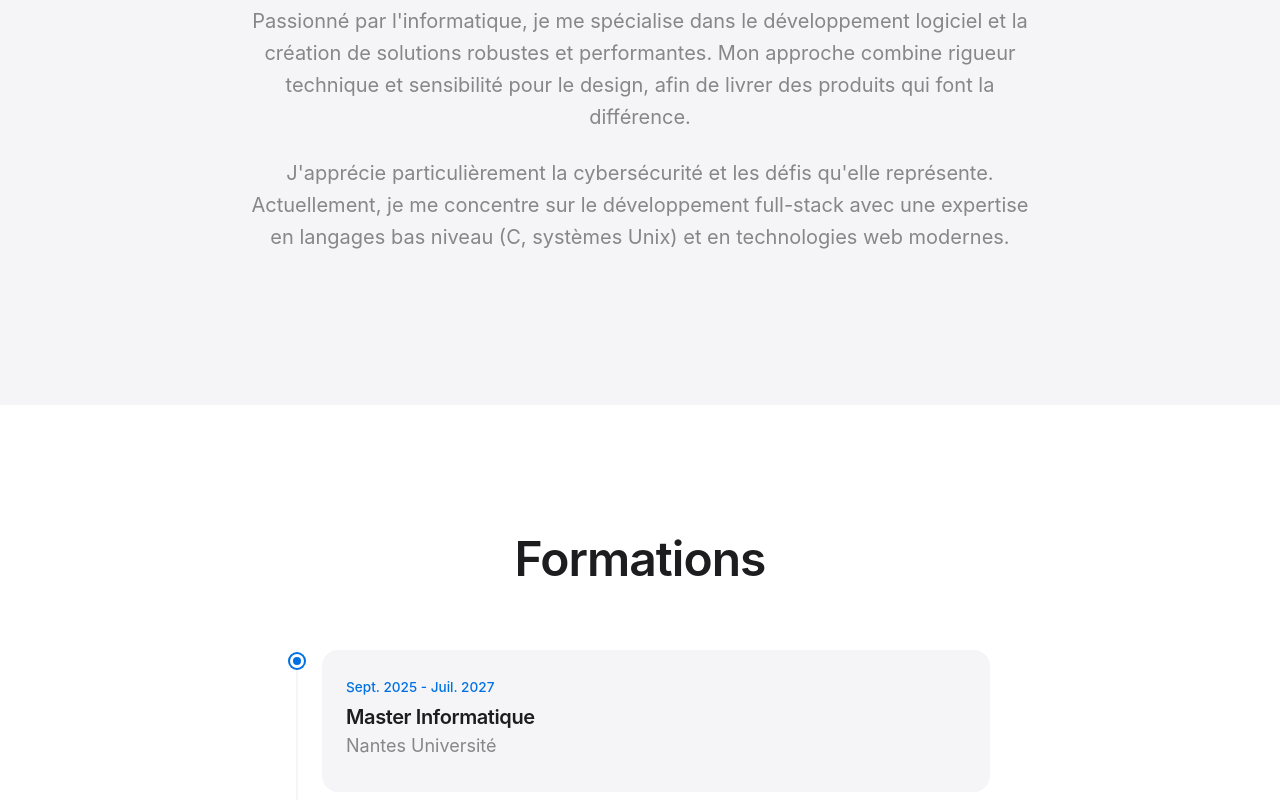
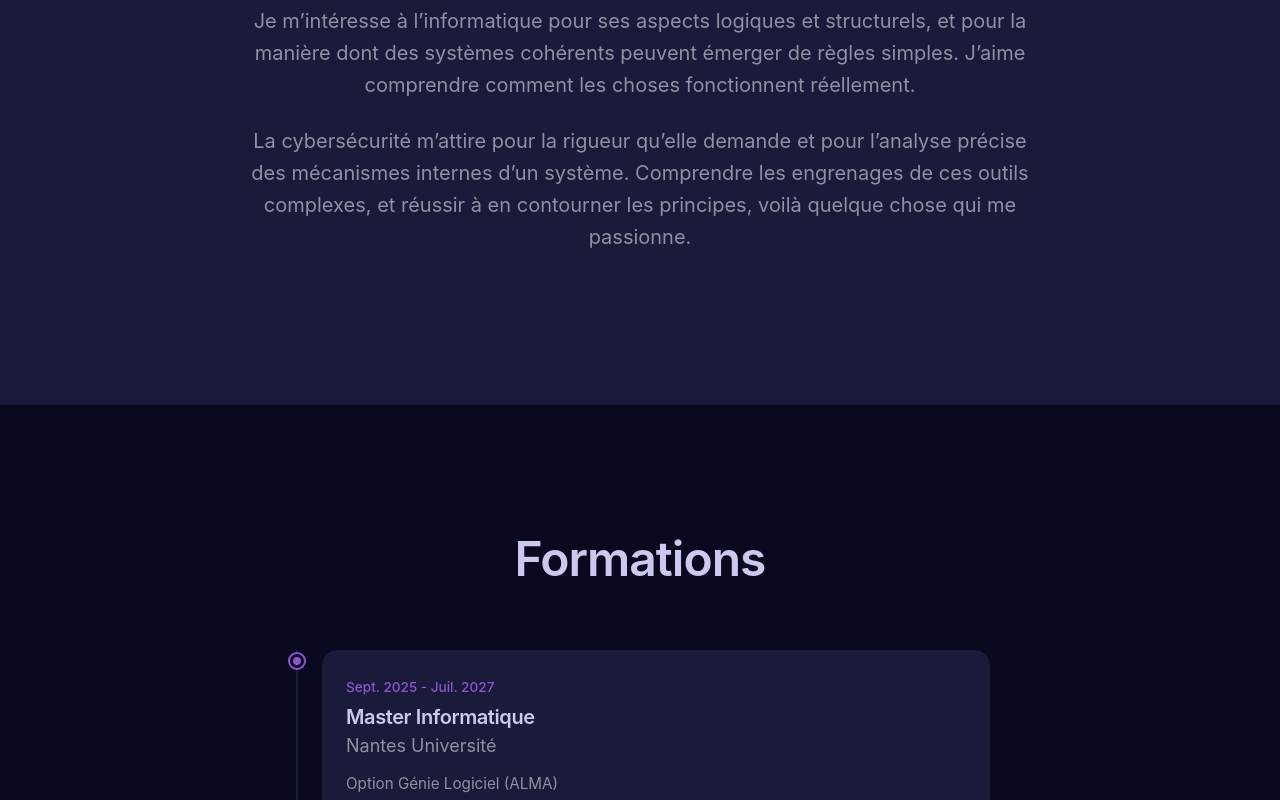
Before and after one commit to Blgr-Fish/Blgr-Fish.github.io, a Vue app: page / in a window 1280 px wide. Shown: the part 1040-1840 px from the top of the page. Built offline with nearby package versions, Linux system fonts and the light colour scheme.

Commit message:
fix: fixed a bug where body was flashing white at the page loading, updated colors theme

```diff
--- a/index.html
+++ b/index.html
@@ -2,9 +2,17 @@
 <html lang="en">
   <head>
     <meta charset="UTF-8" />
-    <link rel="icon" type="image/svg+xml" href="/vite.svg" />
+      <script>
+          (function() {
+            const savedTheme = localStorage.getItem('theme') || 'dark'
+            const html = document.documentElement
+            html.classList.add('no-transition')
+            html.setAttribute('data-theme', savedTheme)
+          })()
+      </script>
+    <link rel="icon" type="image/svg+xml" href="/icon.png" />
     <meta name="viewport" content="width=device-width, initial-scale=1.0" />
-    <title>fish-portfolio</title>
+    <title>Ziad Portfolio</title>
   </head>
   <body>
     <div id="app"></div>
--- a/src/App.vue
+++ b/src/App.vue
@@ -8,7 +8,7 @@ const formations = ref([
     school: 'Nantes Université',
     degree: 'Master Informatique',
     period: 'Sept. 2025 - Juil. 2027',
-    description: null,
+    description: 'Option Génie Logiciel (ALMA)',
     skills: null
   },
   {
@@ -42,13 +42,13 @@ const projects = ref([
     tags: ['Cybersécurité', 'Hacking éthique'],
     link: null,
     date: 'Déc. 2023',
-    image: '/media/images/projects/security.jpg'
+    image: '/media/images/projects/NantesUniversite.png'
   },
   {
     title: 'Jeu Vidéo 2D en Java',
-    description: 'Création d\'un shoot\'em up spatial "Galactic Shooter" en équipe de 3, utilisant JavaFX, Maven et GitLab pour la gestion du projet.',
+    description: 'Création d\'un shoot\'em up spatial "Galactic Shooter" en équipe de 3, utilisant JavaFX et Maven.',
     tags: ['Java', 'JavaFX', 'Maven', 'Git'],
-    link: 'https://bit.ly/Galactic-Shooter',
+    link: 'https://github.com/Blgr-Fish/Galactic-Shooter',
     date: 'Oct. 2023',
     image: '/media/images/projects/GalacticShooter.png'
   },
@@ -101,12 +101,10 @@ const onDragEnd = () => {
   prevTranslate.value = 0
 }
 
-// Calculer la position relative pour le défilement infini
 const getSlideOffset = (index: number) => {
   const total = projects.value.length
   let offset = index - currentProjectIndex.value
 
-  // Ajuster pour le défilement infini
   if (offset > total / 2) offset -= total
   if (offset < -total / 2) offset += total
 
@@ -122,11 +120,16 @@ const toggleDarkMode = () => {
 
 // Scroll animations
 onMounted(() => {
-  // Load theme preference
-  const savedTheme = localStorage.getItem('theme') || 'light'
+  const savedTheme = localStorage.getItem('theme') || 'dark'
   isDarkMode.value = savedTheme === 'dark'
   document.documentElement.setAttribute('data-theme', savedTheme)
 
+  // Autorise les transitions après le premier rendu
+  requestAnimationFrame(() => {
+    document.documentElement.classList.remove('no-transition')
+  })
+
+  // IntersectionObserver inchangé
   const observerOptions = {
     threshold: 0.1,
     rootMargin: '0px 0px -50px 0px'
@@ -142,7 +145,6 @@ onMounted(() => {
     })
   }, observerOptions)
 
-  // Observe all elements with animate class
   document.querySelectorAll('.animate').forEach((el) => {
     observer.observe(el)
   })
@@ -194,22 +196,22 @@ onMounted(() => {
 
     <section id="about" class="section section-alt">
       <div class="container">
-        <h2 class="section-title animate animate-fade-up">À propos</h2>
+        <h2 class="section-title animate animate-fade-up">Qui suis-je ?</h2>
         <div class="about-content">
           <p class="about-text animate animate-fade-up delay-1">
-            Passionné par l'informatique, je me spécialise dans le développement logiciel
-            et la création de solutions robustes et performantes. Mon approche combine
-            rigueur technique et sensibilité pour le design, afin de livrer des produits
-            qui font la différence.
+            Je m’intéresse à l’informatique pour ses aspects logiques et structurels, et pour la manière dont des systèmes
+            cohérents peuvent émerger de règles simples. J’aime comprendre comment les choses fonctionnent réellement.
           </p>
           <p class="about-text animate animate-fade-up delay-2">
-            J'apprécie particulièrement la cybersécurité et les défis qu'elle représente.
-            Actuellement, je me concentre sur le développement full-stack avec une expertise
-            en langages bas niveau (C, systèmes Unix) et en technologies web modernes.
+            La cybersécurité m’attire pour la rigueur qu’elle demande et pour l’analyse précise des mécanismes internes
+            d’un système. Comprendre les engrenages de ces outils complexes, et réussir à en contourner les principes, voilà quelque chose qui me passionne.
           </p>
         </div>
       </div>
     </section>
+
+
+
 
     <section id="formations" class="section">
       <div class="container">
@@ -268,7 +270,7 @@ onMounted(() => {
                   <span v-for="tag in project.tags" :key="tag" class="tag">{{ tag }}</span>
                 </div>
                 <a v-if="project.link" :href="project.link" target="_blank" rel="noopener" class="project-link">
-                  Voir le projet →
+                  Voir le projet
                 </a>
               </div>
             </article>
@@ -481,7 +483,7 @@ onMounted(() => {
 }
 
 .btn-primary:hover {
-  background: #0077ed;
+  background: var(--accent-hover);
   opacity: 1;
 }
 
@@ -564,7 +566,7 @@ onMounted(() => {
 
 .formation-content:hover {
   transform: translateX(8px);
-  box-shadow: 0 10px 30px rgba(0, 0, 0, 0.1);
+  box-shadow: 0 10px 30px var(--shadow-md);
 }
 
 .formation-period {
@@ -690,7 +692,7 @@ onMounted(() => {
   overflow: hidden;
   opacity: 0;
   pointer-events: none;
-  box-shadow: 0 10px 30px rgba(0, 0, 0, 0.08);
+  box-shadow: 0 10px 30px var(--shadow-sm);
   transition: transform 0.5s cubic-bezier(0.25, 0.46, 0.45, 0.94), opacity 0.5s ease;
 }
 
@@ -701,11 +703,11 @@ onMounted(() => {
 .project-card.active {
   opacity: 1;
   pointer-events: auto;
-  box-shadow: 0 25px 50px rgba(0, 0, 0, 0.12);
+  box-shadow: 0 25px 50px var(--shadow-lg);
 }
 
 .project-card.active:hover {
-  box-shadow: 0 30px 60px rgba(0, 0, 0, 0.15);
+  box-shadow: 0 30px 60px var(--shadow-xl);
 }
 
 .project-card.hidden {
@@ -717,7 +719,7 @@ onMounted(() => {
   height: 240px;
   background-size: cover;
   background-position: center;
-  background-color: #64d2ff;
+  background-color: var(--image-placeholder);
 }
 
 .project-content {
--- a/src/style.css
+++ b/src/style.css
@@ -5,21 +5,26 @@
 }
 
 :root {
-  --primary: #1d1d1f;
-  --secondary: #86868b;
-  --accent: #0071e3;
-  --background: #ffffff;
-  --surface: #f5f5f7;
-  --text: #1d1d1f;
-  --text-secondary: #86868b;
-  --nav-bg: #ffffff;
-  --nav-border: rgba(0, 0, 0, 0.08);
+  /* Default theme (dark) */
+  --text: #cbcaed;
+  --background: #090920;
+  --primary: #9383d8;
+  --secondary: #6f6e81;
+  --accent: #8d56cd;
+  --accent-hover: #975eda;
+  --surface: #1a1a3a;
+  --text-secondary: #9190a3;
+  --nav-bg: #090920;
+  --nav-border: rgba(203, 202, 237, 0.1);
+  --image-placeholder: #2d2d45;
+  --shadow-sm: rgba(203, 202, 237, 0.05);
+  --shadow-md: rgba(203, 202, 237, 0.08);
+  --shadow-lg: rgba(203, 202, 237, 0.12);
+  --shadow-xl: rgba(203, 202, 237, 0.15);
 
   font-family: -apple-system, BlinkMacSystemFont, 'SF Pro Display', 'Segoe UI', Roboto, sans-serif;
   line-height: 1.5;
   font-weight: 400;
-  color: var(--text);
-  background-color: var(--background);
 
   font-synthesis: none;
   text-rendering: optimizeLegibility;
@@ -27,20 +32,63 @@
   -moz-osx-font-smoothing: grayscale;
 }
 
+html[data-theme="light"] {
+  --text: #131235;
+  --background: #dfdff6;
+  --primary: #37277c;
+  --secondary: #7f7e91;
+  --accent: #6932a9;
+  --accent-hover: #7237b7;
+  --surface: #e8e8f9;
+  --text-secondary: #7f7e91;
+  --nav-bg: #dfdff6;
+  --nav-border: rgba(19, 18, 53, 0.1);
+  --image-placeholder: #b4b4c8;
+  --shadow-sm: rgba(19, 18, 53, 0.08);
+  --shadow-md: rgba(19, 18, 53, 0.12);
+  --shadow-lg: rgba(19, 18, 53, 0.15);
+  --shadow-xl: rgba(19, 18, 53, 0.2);
+}
+
+html[data-theme="dark"] {
+  --text: #cbcaed;
+  --background: #090920;
+  --primary: #9383d8;
+  --secondary: #6f6e81;
+  --accent: #8d56cd;
+  --accent-hover: #975eda;
+  --surface: #1a1a3a;
+  --text-secondary: #9190a3;
+  --nav-bg: #090920;
+  --nav-border: rgba(203, 202, 237, 0.1);
+  --image-placeholder: #2d2d45;
+  --shadow-sm: rgba(203, 202, 237, 0.05);
+  --shadow-md: rgba(203, 202, 237, 0.08);
+  --shadow-lg: rgba(203, 202, 237, 0.12);
+  --shadow-xl: rgba(203, 202, 237, 0.15);
+}
+
+html.no-transition * {
+  transition: none !important;
+}
+
 html {
   scroll-behavior: smooth;
-  transition: background-color 0.6s ease, color 0.6s ease;
 }
 
 body {
   min-height: 100vh;
+  background-color: var(--background);
+  color: var(--text);
+}
+
+html[data-theme] {
   transition: background-color 0.6s ease, color 0.6s ease;
 }
 
-* {
+html[data-theme] * {
   transition: background-color 0.6s ease, color 0.6s ease, border-color 0.6s ease;
 }
-
 #app {
   width: 100%;
 }
@@ -94,21 +142,3 @@ p {
 .section-alt {
   background-color: var(--surface);
 }
-
-/* Dark mode - manual toggle */
-html[data-theme="dark"] {
-  --primary: #f5f5f7;
-  --secondary: #a1a1a6;
-  --accent: #2997ff;
-  --background: #000000;
-  --surface: #1d1d1f;
-  --text: #f5f5f7;
-  --text-secondary: #a1a1a6;
-  --nav-bg: #000000;
-  --nav-border: rgba(255, 255, 255, 0.1);
-}
-
-html[data-theme="light"] {
-  --nav-bg: #ffffff;
-  --nav-border: rgba(0, 0, 0, 0.08);
-}
```
Also changed, not shown: public/icon.png (added), public/media/images/projects/NantesUniversite.png (added).
